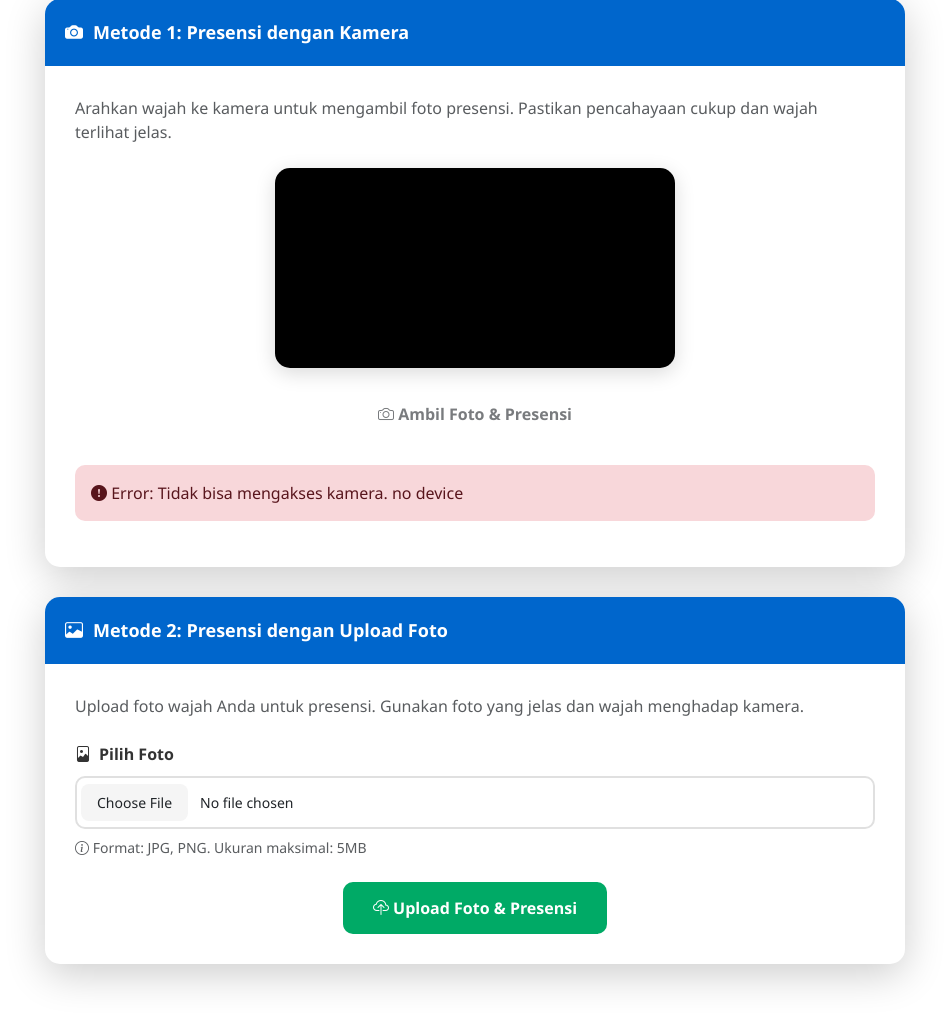
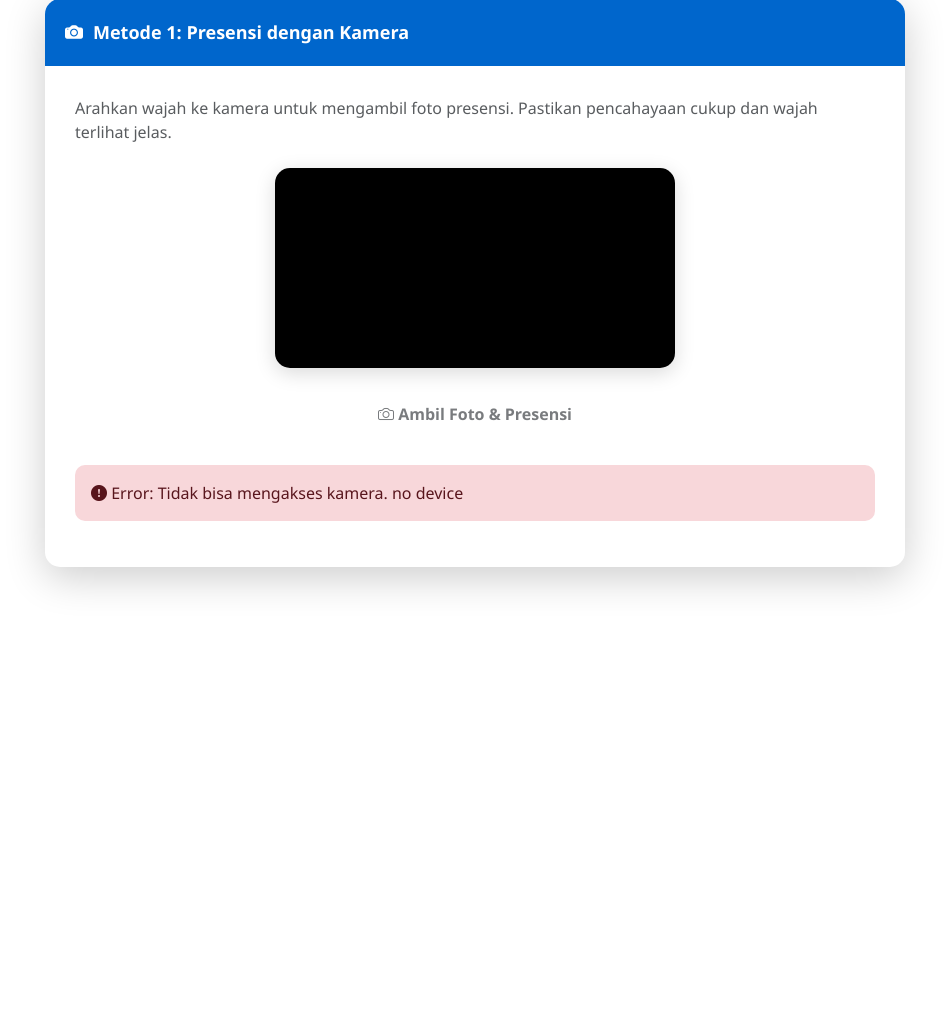
Before and after one commit to penggunainternet/Presensi-Deepface, a Flask app: page /presensi-user in a window 1280 px wide. Shown: the part 225-1239 px from the top of the page, without its empty margins (165-1114 px from the left). After the commit the page ends 842 px from the top, so only its background shows below. Run offline with Flask 3, Linux system fonts and the light colour scheme; some libraries are stand-ins or nearby versions.

Commit message:
Refactor registration success page and remove upload photo feature from UI

```diff
--- a/app.py
+++ b/app.py
@@ -61,11 +61,164 @@
     db.commit()
 
     return f"""
-        <h3>Registrasi Berhasil!</h3>
-        <p>Nama: {name}</p>
-        <img src='/static/uploads/{filename}' width='200'>
-        <br><br>
-        <a href='/admin'>Kembali</a>
+    <!DOCTYPE html>
+    <html lang="id">
+    <head>
+        <meta charset="UTF-8" />
+        <meta name="viewport" content="width=device-width, initial-scale=1.0" />
+        <title>Registrasi Berhasil</title>
+        <link href="https://cdn.jsdelivr.net/npm/bootstrap@5.3.0/dist/css/bootstrap.min.css" rel="stylesheet" />
+        <link rel="stylesheet" href="https://cdn.jsdelivr.net/npm/bootstrap-icons@1.11.0/font/bootstrap-icons.css" />
+        <style>
+            body {{
+                background: #F0F4F8;
+                min-height: 100vh;
+                display: flex;
+                align-items: center;
+                justify-content: center;
+                padding: 20px;
+                font-family: "Segoe UI", Tahoma, Geneva, Verdana, sans-serif;
+            }}
+            .success-container {{
+                background: white;
+                border-radius: 15px;
+                box-shadow: 0 10px 40px rgba(0, 0, 0, 0.15);
+                padding: 40px;
+                max-width: 500px;
+                text-align: center;
+            }}
+            .success-icon {{
+                font-size: 60px;
+                color: #28a745;
+                margin-bottom: 20px;
+            }}
+            .success-title {{
+                color: #0066CC;
+                font-weight: 700;
+                font-size: 28px;
+                margin-bottom: 15px;
+            }}
+            .photo-preview {{
+                margin: 30px 0;
+                border-radius: 10px;
+                overflow: hidden;
+                box-shadow: 0 5px 15px rgba(0, 0, 0, 0.1);
+            }}
+            .photo-preview img {{
+                width: 100%;
+                max-width: 300px;
+                display: block;
+                margin: 0 auto;
+            }}
+            .user-info {{
+                background: #F8F9FA;
+                padding: 20px;
+                border-radius: 10px;
+                margin: 20px 0;
+                border-left: 4px solid #0066CC;
+            }}
+            .user-info label {{
+                font-weight: 600;
+                color: #666;
+                font-size: 12px;
+                text-transform: uppercase;
+                display: block;
+                margin-bottom: 5px;
+            }}
+            .user-info p {{
+                font-size: 18px;
+                color: #333;
+                margin: 0;
+            }}
+            .button-group {{
+                margin-top: 30px;
+                display: flex;
+                gap: 10px;
+                justify-content: center;
+            }}
+            .btn-back {{
+                background: #0066CC;
+                color: white;
+                border: none;
+                padding: 12px 30px;
+                border-radius: 8px;
+                font-weight: 600;
+                cursor: pointer;
+                transition: all 0.3s ease;
+                text-decoration: none;
+                display: inline-block;
+            }}
+            .btn-back:hover {{
+                background: #0052A3;
+                transform: translateY(-2px);
+                box-shadow: 0 5px 15px rgba(0, 102, 204, 0.3);
+                color: white;
+            }}
+            .btn-next {{
+                background: #00AA66;
+                color: white;
+                border: none;
+                padding: 12px 30px;
+                border-radius: 8px;
+                font-weight: 600;
+                cursor: pointer;
+                transition: all 0.3s ease;
+                text-decoration: none;
+                display: inline-block;
+            }}
+            .btn-next:hover {{
+                background: #008A52;
+                transform: translateY(-2px);
+                box-shadow: 0 5px 15px rgba(0, 170, 102, 0.3);
+                color: white;
+            }}
+            .success-message {{
+                color: #28a745;
+                font-weight: 600;
+                font-size: 14px;
+                margin-bottom: 10px;
+            }}
+        </style>
+    </head>
+    <body>
+        <div class="success-container">
+            <div class="success-icon">
+                <i class="bi bi-check-circle-fill"></i>
+            </div>
+
+            <div class="success-message">
+                <i class="bi bi-check-lg"></i> Registrasi Berhasil!
+            </div>
+
+            <h1 class="success-title">Karyawan Terdaftar</h1>
+
+            <div class="user-info">
+                <label>Nama Karyawan</label>
+                <p>{name}</p>
+            </div>
+
+            <div class="photo-preview">
+                <img src="/static/uploads/{filename}" alt="Foto {name}">
+            </div>
+
+            <p style="color: #666; font-size: 14px; margin: 20px 0;">
+                <i class="bi bi-info-circle"></i>
+                Wajah karyawan telah berhasil didaftarkan dan disimpan ke database.
+            </p>
+
+            <div class="button-group">
+                <a href="/admin" class="btn-back">
+                    <i class="bi bi-arrow-left"></i> Daftar Lagi
+                </a>
+                <a href="/presensi-user" class="btn-next">
+                    <i class="bi bi-arrow-right"></i> Presensi
+                </a>
+            </div>
+        </div>
+
+        <script src="https://cdn.jsdelivr.net/npm/bootstrap@5.3.0/dist/js/bootstrap.bundle.min.js"></script>
+    </body>
+    </html>
     """
 
 
@@ -147,57 +300,5 @@
         return jsonify({"status": False, "message": f"Error: {str(e)}"})
 
 
-# ========================
-#  PRESENSI VIA UPLOAD FOTO
-# ========================
-@app.route("/presensi-upload", methods=["POST"])
-def presensi_upload():
-
-    if "foto" not in request.files:
-        return jsonify({"status": False, "message": "Foto tidak ditemukan!"})
-
-    file = request.files["foto"]
-    temp_path = "temp_user.jpg"
-    file.save(temp_path)
-
-    try:
-        rep = DeepFace.represent(temp_path, model_name="ArcFace")[0]["embedding"]
-        user_embed = np.array(rep)
-
-        db = get_db()
-        cursor = db.cursor(dictionary=True)
-        cursor.execute("SELECT * FROM users")
-        rows = cursor.fetchall()
-
-        best_user = None
-        best_score = -1
-
-        for row in rows:
-            emb_db = pickle.loads(base64.b64decode(row["embedding"]))
-            emb_db = np.array(emb_db)
-
-            sim = cosine_similarity(user_embed, emb_db)
-
-            if sim > best_score:
-                best_score = sim
-                best_user = row
-
-        if best_score < 0.40:
-            return jsonify({"status": False, "message": "Wajah tidak dikenali!"})
-
-        cursor.execute("INSERT INTO absensi (user_id, waktu) VALUES (%s, NOW())",
-                       (best_user["id"],))
-        db.commit()
-
-        return jsonify({
-            "status": True,
-            "message": f"Presensi Berhasil: {best_user['name']}",
-            "score": float(best_score)
-        })
-
-    except Exception as e:
-        return jsonify({"status": False, "message": f"Error: {str(e)}"})
-
-
 if __name__ == "__main__":
     app.run(debug=True)
--- a/templates/presensi.html
+++ b/templates/presensi.html
@@ -85,8 +85,7 @@
         display: block;
         background: #000;
       }
-      .btn-capture,
-      .btn-upload-submit {
+      .btn-capture {
         background: #00aa66;
         border: none;
         border-radius: 10px;
@@ -288,51 +284,6 @@
           <div id="result-camera" class="alert alert-result"></div>
         </div>
       </div>
-
-      <!-- UPLOAD METHOD -->
-      <div class="card-section">
-        <div class="card-header-custom">
-          <i class="bi bi-image"></i> Metode 2: Presensi dengan Upload Foto
-        </div>
-        <div class="card-body-custom">
-          <p class="text-muted mb-4">
-            Upload foto wajah Anda untuk presensi. Gunakan foto yang jelas dan
-            wajah menghadap kamera.
-          </p>
-
-          <form id="uploadForm" enctype="multipart/form-data">
-            <div class="mb-4">
-              <label for="upload" class="form-label">
-                <i class="bi bi-file-image"></i> Pilih Foto
-              </label>
-              <input
-                type="file"
-                class="form-control"
-                id="upload"
-                name="foto"
-                accept="image/*"
-                required
-              />
-              <small class="text-muted d-block mt-2">
-                <i class="bi bi-info-circle"></i> Format: JPG, PNG. Ukuran
-                maksimal: 5MB
-              </small>
-            </div>
-
-            <div class="text-center">
-              <button
-                id="uploadBtn"
-                class="btn btn-upload-submit"
-                type="submit"
-              >
-                <i class="bi bi-cloud-upload"></i> Upload Foto & Presensi
-              </button>
-            </div>
-          </form>
-
-          <div id="result-upload" class="alert alert-result"></div>
-        </div>
-      </div>
     </div>
 
     <script src="https://cdn.jsdelivr.net/npm/bootstrap@5.3.0/dist/js/bootstrap.bundle.min.js"></script>
@@ -390,40 +341,6 @@
       };
 
       // ======================
-      // UPLOAD FOTO
-      // ======================
-      document.getElementById("uploadForm").onsubmit = function (e) {
-        e.preventDefault();
-
-        let uploadBtn = document.getElementById("uploadBtn");
-        uploadBtn.disabled = true;
-        uploadBtn.innerHTML =
-          '<span class="spinner-border spinner-border-sm"></span> Memproses...';
-
-        let formData = new FormData();
-        let file = document.getElementById("upload").files[0];
-        formData.append("foto", file);
-
-        fetch("/presensi-upload", { method: "POST", body: formData })
-          .then((res) => res.json())
-          .then((data) => {
-            let alertType = data.status ? "success" : "danger";
-            showAlert("result-upload", data.message, alertType);
-            if (data.status) {
-              document.getElementById("uploadForm").reset();
-            }
-          })
-          .catch((err) => {
-            showAlert("result-upload", "Error: " + err.message, "danger");
-          })
-          .finally(() => {
-            uploadBtn.disabled = false;
-            uploadBtn.innerHTML =
-              '<i class="bi bi-cloud-upload"></i> Upload Foto & Presensi';
-          });
-      };
-
-      // ======================
       // HELPER FUNCTIONS
       // ======================
       function showAlert(elementId, message, type) {
```
Also changed, not shown: other parts of templates/presensi.html (+3 -6 lines), README.md.
